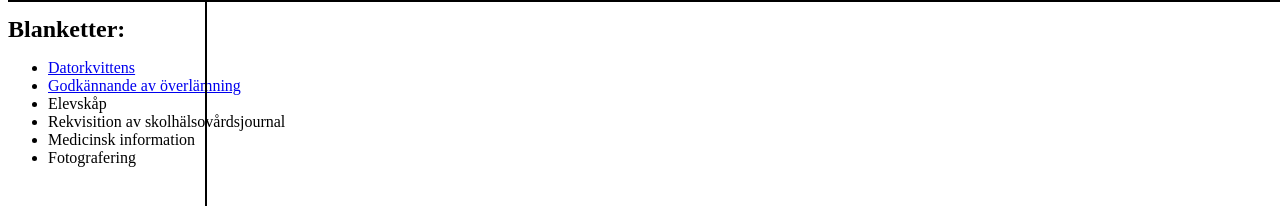
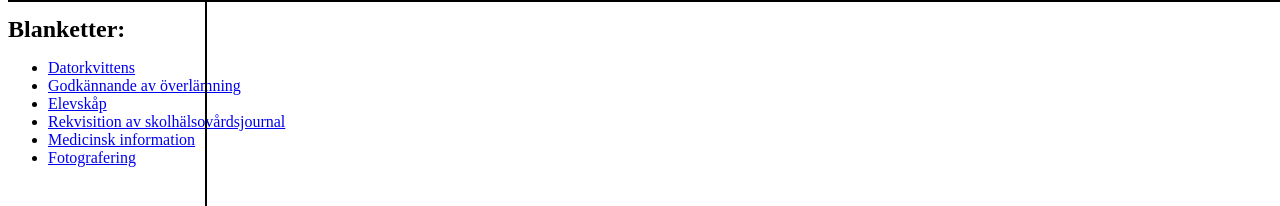
Before and after one commit to Sixty60/TIS-Infosajt, a plain HTML site: page index.html in a window 1280 px wide. Shown: the part 108-314 px from the top of the page. Drawn offline with Linux system fonts and the light colour scheme.

Commit message:
fixade länkar

```diff
--- a/index.html
+++ b/index.html
@@ -18,10 +18,10 @@
 <ul>
 <li><a href="file:///C:\Users\tises\Documents\Tis-infosajt\blanketter\Datorkvittens.pdf">Datorkvittens</a></li>
 <li><a href="file:///C:\Users\tises\Documents\Tis-infosajt\blanketter\overlamning.pdf">Godkännande av överlämning</a></li>
-<li><a href="file:///C:\Users\tises\Documents\Tis-infosajt\blanketter\Elevskåp.pdf"></a>Elevskåp</li>
-<li><a href="file:///C:\Users\tises\Documents\Tis-infosajt\blanketter\Rekvisition.pdf"></a>Rekvisition av skolhälsovårdsjournal</li>
-<li><a href="file:///C:\Users\tises\Documents\Tis-infosajt\blanketter\Medicinsk.pdf"></a>Medicinsk information</li>
-<li><a href="file:///C:\Users\tises\Documents\Tis-infosajt\blanketter\Fotografering.pdf"></a>Fotografering</li>
+<li><a href="file:///C:\Users\tises\Documents\Tis-infosajt\blanketter\Elevskåp.pdf">Elevskåp</a></li>
+<li><a href="file:///C:\Users\tises\Documents\Tis-infosajt\blanketter\Rekvisition.pdf">Rekvisition av skolhälsovårdsjournal</a></li>
+<li><a href="file:///C:\Users\tises\Documents\Tis-infosajt\blanketter\Medicinsk.pdf">Medicinsk information</a></li>
+<li><a href="file:///C:\Users\tises\Documents\Tis-infosajt\blanketter\Fotografi.pdf">Fotografering</a></li>
 </ul>
 <p></p>
 <p></p>
```
